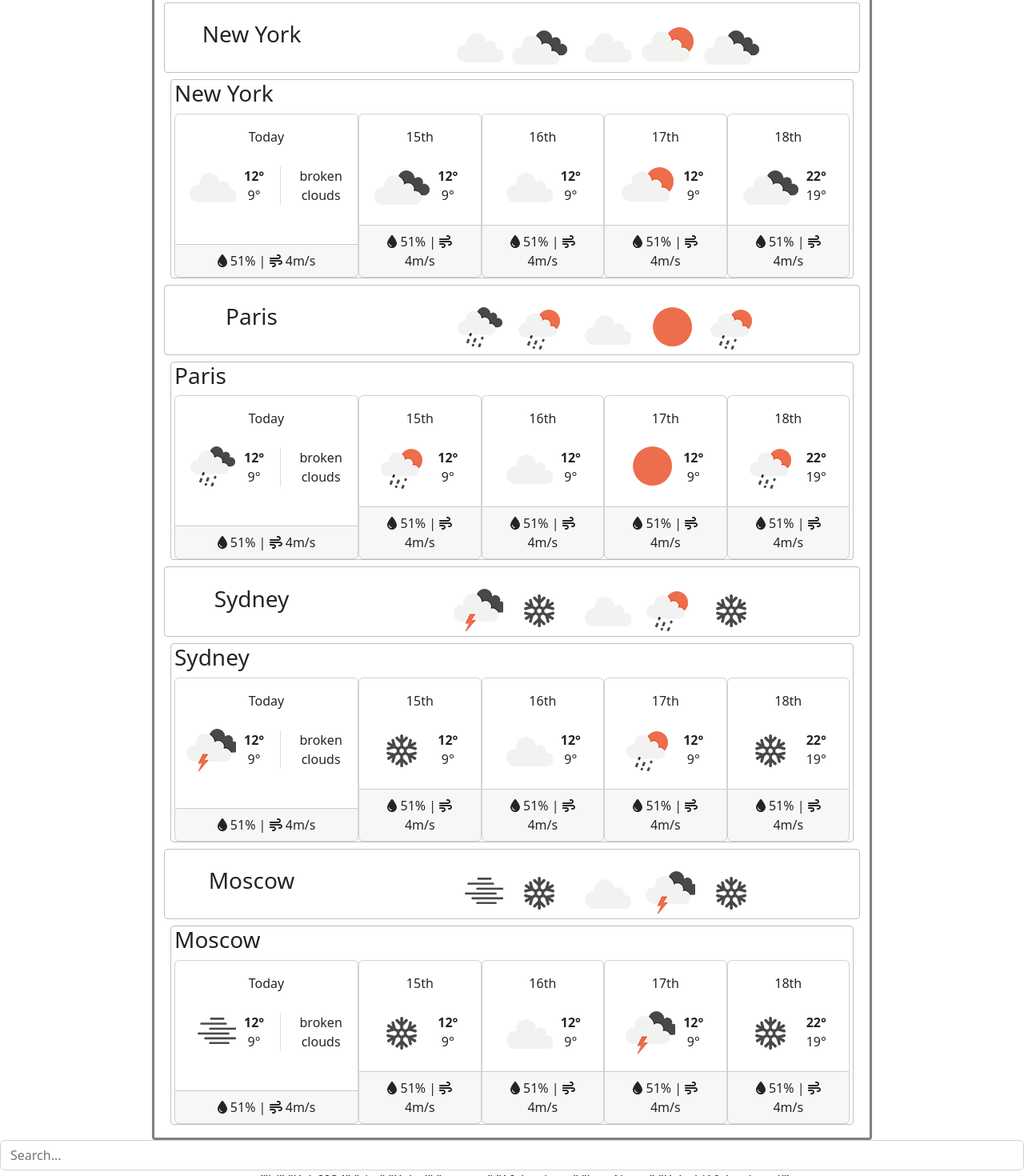
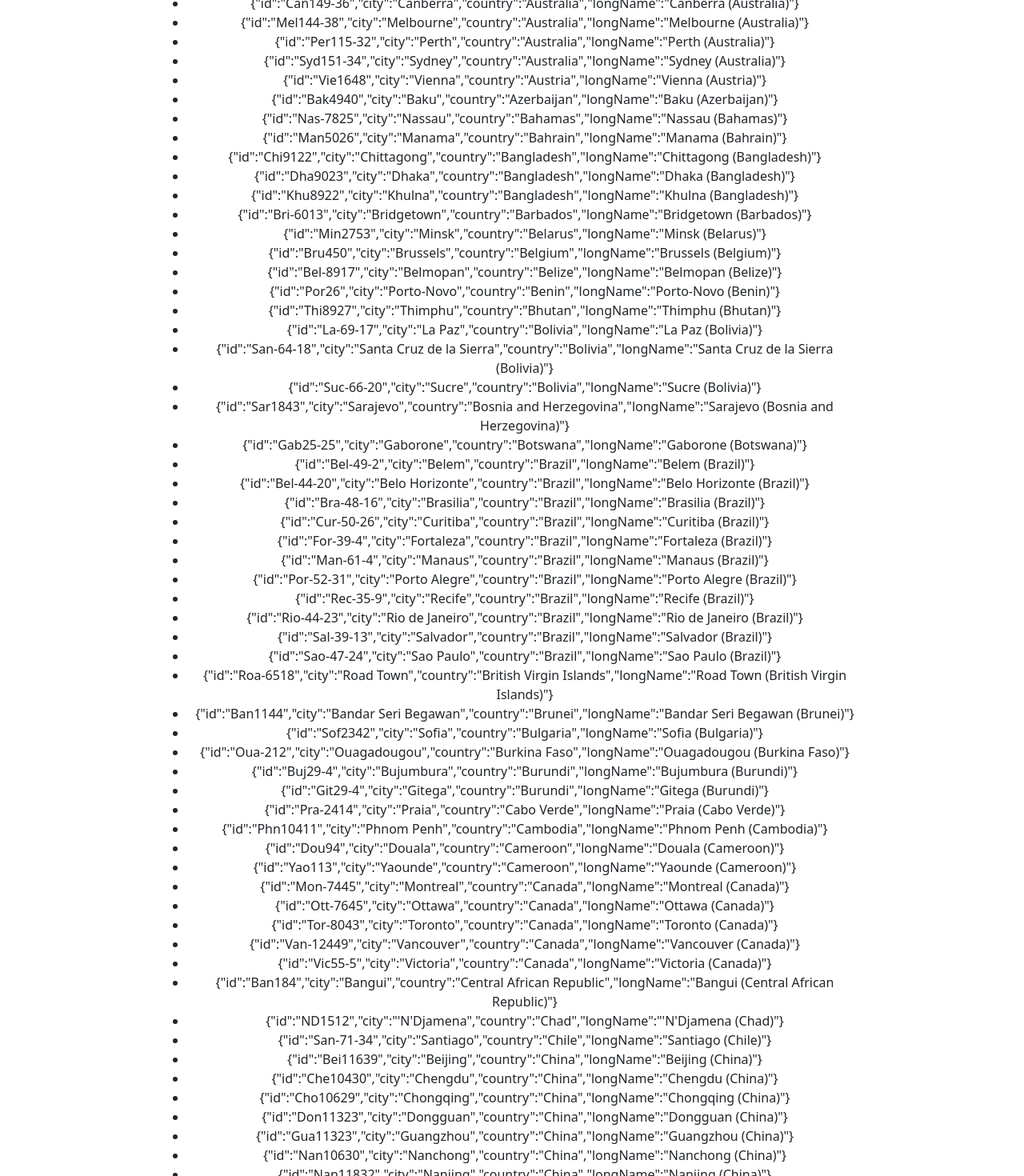
Before and after one commit to tomwieck/api-team-c, a React (Create React App) app in the folder frontend/: page / in a window 1280 px wide. Shown: the part 520-1990 px from the top of the page at 80% size. Built offline with nearby package versions, Linux system fonts and the light colour scheme.

Commit message:
WIP attempt to use case insensitive search

```diff
--- a/frontend/src/App.tsx
+++ b/frontend/src/App.tsx
@@ -45,7 +45,7 @@ function App() {
           <CityTable />
         </Row>
       </Container>
-      <Search></Search>
+      {/* <Search></Search> */}
     </div>
   )
 }
--- a/frontend/src/components/Search.tsx
+++ b/frontend/src/components/Search.tsx
@@ -7,7 +7,7 @@ import { City } from "../types/city.types";
 
 
 function Search() {
-  const [filter, setFilter] = useState('');
+  const [filterText, setFilterText] = useState('');
 
     return (
       <div>
@@ -16,14 +16,14 @@ function Search() {
             type="search"
             id="search"
             placeholder='Search...'
-            value={filter}
-            onChange={event => setFilter(event.target.value)}
+            value={filterText.toLowerCase()}
+            onChange={event => setFilterText(event.target.value.toLowerCase())}
           />
         </div>
         <div>
           <ul>
             {
-              citiesData.filter((f: City) => f.longName.includes(filter) || filter === '')
+              citiesData.filter((f: City) => f.longName.toLowerCase().includes(filterText.toLowerCase()) || filterText === '')
               .map((f: City) =>
                 <li key={JSON.stringify(f)}>
                   {JSON.stringify(f)}
--- a/frontend/src/components/city_search/city_search.tsx
+++ b/frontend/src/components/city_search/city_search.tsx
@@ -3,15 +3,38 @@ import { Form, InputGroup } from "react-bootstrap";
 
 import { Counter } from "../counter/counter";
 
+import { citiesData } from "../../dummy/dummy_cities_data";
+
+import { City } from "../../types/city.types";
+
 export const CitySearch: React.FC = () => {
+  const [filter, setFilter] = useState('');
+
   return (
       <>
           <InputGroup className="mb-3">
-                <Form.Control type="text" placeholder="Enter City" />
+              <Form.Control
+                type="text"
+                id="search"
+                placeholder="Enter City"
+                value={filter}
+                onChange={event => setFilter(event.target.value)} />
               <InputGroup.Text>
                   <Counter />
               </InputGroup.Text>
           </InputGroup>
+          <div>
+            <ul>
+              {
+                citiesData.filter((f: City) => f.longName.includes(filter) || filter === '')
+                .map((f: City) =>
+                  <li key={JSON.stringify(f)}>
+                    {JSON.stringify(f)}
+                  </li>
+                )
+              }
+            </ul>
+          </div>
           {/* <input className="w-100" type="text" placeholder="Enter City" /> */}
       </>
   );
```
Lines whose indentation alone changed are shown as unchanged.
